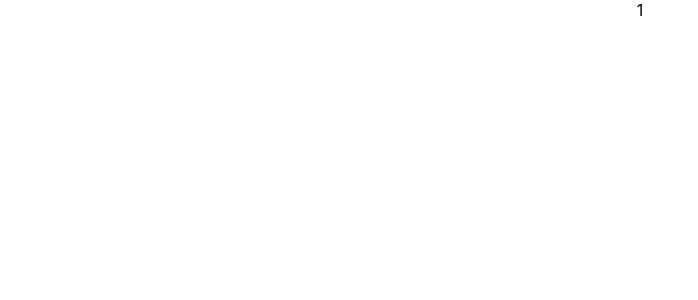
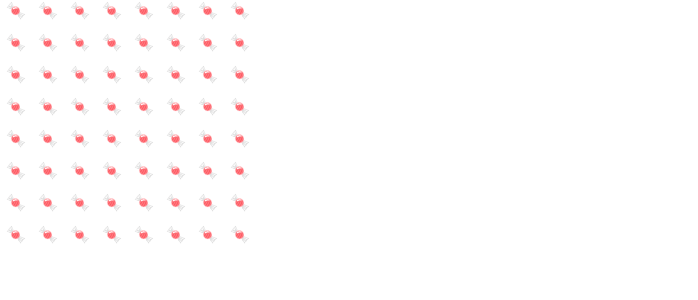
Before and after one commit to JarrydMartin/emily-crush, a React (Create React App) app: page / in a window 1280 px wide. Shown: the top 300 px of the page, without its empty margins (0-698 px from the left). Built offline with nearby package versions, Linux system fonts and the light colour scheme.

Commit message:
added basic items to board

```diff
--- a/src/components/Board.tsx
+++ b/src/components/Board.tsx
@@ -1,18 +1,28 @@
-import React, { useState } from 'react'
+import React, { useEffect, useState } from 'react'
+import Item, { itemProps } from './Item';
 
 const Board = () => {
-    const [board, setBoard] = useState([
-        [1,0,0,0,0,0,0,0],
-        [0,0,0,0,0,0,0,0],
-        [0,0,0,0,0,0,0,0],
-        [0,0,0,0,0,0,0,0],
-        [0,0,0,0,0,0,0,0],
-        [0,0,0,0,0,0,0,0],
-        [0,0,0,0,0,0,0,0],
-        [0,0,0,0,0,0,0,0]]);
+    const [board, setBoard] = useState<itemProps[]>([])
+
+    const initBoard =() => {
+        const newBoard: itemProps[] = [];
+        for (let y = 0; y < 8; y++) {
+            for (let x = 0; x < 8; x++) {
+                newBoard.push({
+                    id: ((y * 8) + x).toString() ,
+                    pos: [x, y]
+                })
+            }
+        }
+        setBoard(newBoard);
+    }
+
+    useEffect(() => {
+        initBoard()
+    }, [])
     return (
-        <div>
-            {board[0][0]}
+        <div className="Board">
+            {board.map(item => <Item key={item.id} {...item} />)}
         </div>
     )
 }
--- /dev/null
+++ b/src/components/Item.tsx
@@ -0,0 +1,15 @@
+import React from 'react'
+
+export type itemProps = {
+    id: string
+    pos: [x:number,y:number]
+}
+const Item = (props:itemProps) => {
+    return (
+        <div className="Item">
+            🍬
+        </div>
+    )
+}
+
+export default Item
--- a/src/index.css
+++ b/src/index.css
@@ -11,3 +11,13 @@ code {
   font-family: source-code-pro, Menlo, Monaco, Consolas, 'Courier New',
     monospace;
 }
+
+.Board{
+  display: grid;
+  grid-template-columns: 32px 32px 32px 32px 32px 32px 32px 32px;
+  grid-template-rows:  32px 32px 32px 32px 32px 32px 32px;
+}
+
+.Item{
+
+}
```
